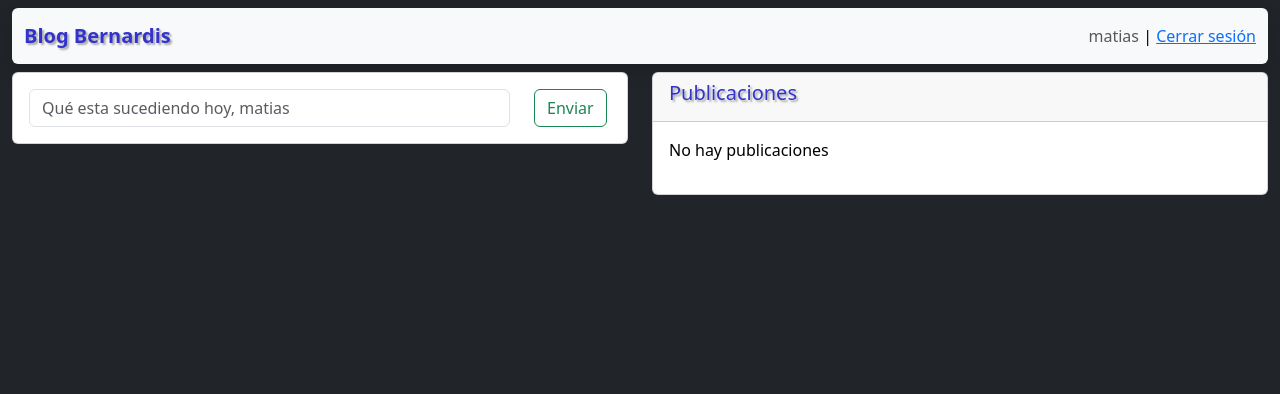
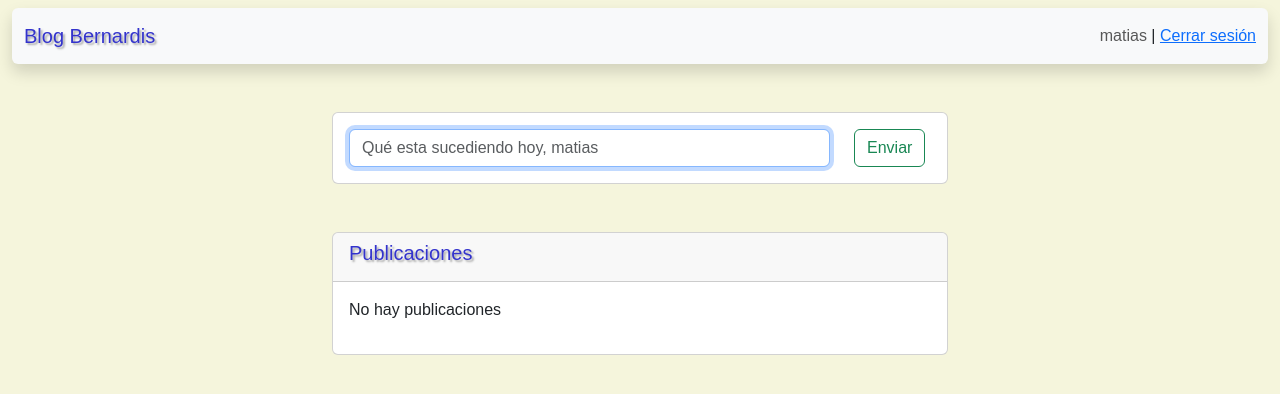
Before and after one commit to bernardisApps/bernardis_blog, a Django app: page / in a window 1280 px wide. Shown: the top 394 px of the page. Run offline with Django 4.2, Linux system fonts and the light colour scheme; a user stored in the database is signed in; data that the repository does not hold is empty.

Commit message:
cambio de imagen en main

```diff
--- a/static/style.css
+++ b/static/style.css
@@ -1,6 +1,6 @@
-* {
-    font-family: system-ui, -apple-system, BlinkMacSystemFont, 'Segoe UI', Roboto, Oxygen, Ubuntu, Cantarell, 'Open Sans', 'Helvetica Neue', sans-serif;
-    color: black;
+body {
+    font-family: fantasy;
+    background-color:beige;
 }
 
 .letra-principal{
--- a/templates/base.html
+++ b/templates/base.html
@@ -19,13 +19,13 @@
     <link rel="stylesheet" href="{% static 'style.css' %}">
 </head>
 
-<body class="bg-dark">
+<body>
 
     <div class="container-fluid">
 
         <nav class="navbar bg-body-tertiary shadow rounded mt-2">
             <div class="container-fluid">
-                <a class="navbar-brand" href=""><strong class="letra-principal">Blog Bernardis</strong></a>
+                <a class="navbar-brand" href=""><span class="letra-principal">Blog Bernardis</span></a>
 
                 {% if user.username != '' %}
                 <div class="ml-auto">
--- a/templates/main.html
+++ b/templates/main.html
@@ -3,8 +3,8 @@
 
 {% block content %}
 
-<div class="row">
-    <div class="col-md-6 col-sm-12  mt-2">
+<div class="row mt-5">
+    <div class="col-md-6 mx-auto">
         <div data-aos="zoom-in">
             <div class="card">
                 <div class="card-body">
@@ -12,9 +12,9 @@
                         {% csrf_token %}
                         <div class="row">
                             <div class="col-md-10">
-                                <input type="text" class="form-control"
+                                <input type="text" class="form-control form-control-md"
                                     placeholder="Qué esta sucediendo hoy, {{user.username}}" required maxlength="150"
-                                    name="contenido">
+                                    name="contenido" id="quepasa">
                             </div>
                             <div class="col-md-2">
                                 <button type="submit" class="btn btn-outline-success">Enviar</button>
@@ -25,8 +25,9 @@
             </div>
         </div>
     </div>
-
-    <div class="col-md-6 mt-2">
+</div>
+<div class="row mt-5">
+    <div class="col-md-6 mx-auto">
         <div data-aos="zoom-in">
             <div class="card">
                 <div class="card-header">
@@ -42,11 +43,12 @@
 
                             {% if publicacion.usuario.username == user.username %}
 
-                                <strong> {{publicacion.usuario}} </strong> - {{publicacion.fecha_publicacion}} | <a href="{% url 'borrar_publi' publicacion.id %}">Borrar</a>
+                            <strong> {{publicacion.usuario}} </strong> - {{publicacion.fecha_publicacion}} | <a
+                                href="{% url 'borrar_publi' publicacion.id %}">Borrar</a>
 
-                                {% else %}
+                            {% else %}
 
-                                <strong> {{publicacion.usuario}} </strong> - {{publicacion.fecha_publicacion}}
+                            <strong> {{publicacion.usuario}} </strong> - {{publicacion.fecha_publicacion}}
 
                             {% endif %}
 
@@ -65,8 +67,17 @@
             </div>
         </div>
     </div>
+</div>
 
-</div>
+<script>
+    window.addEventListener('DOMContentLoaded', function() {
+      // Obtiene el campo de entrada de texto por su ID
+      var input = document.getElementById('quepasa');
+
+      // Posiciona el cursor en el campo de entrada de texto
+      input.focus();
+    });
+  </script>
 
 
 {% endblock %}
```
Also changed, not shown: db.sqlite3.
